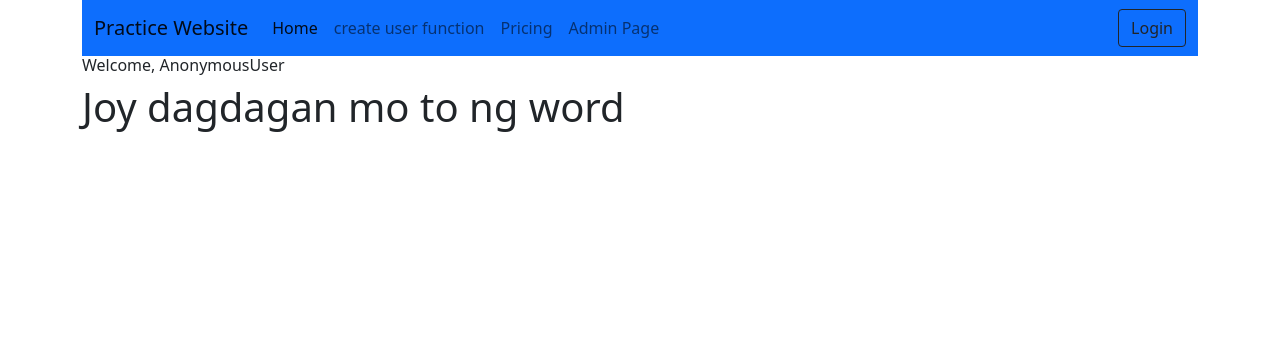
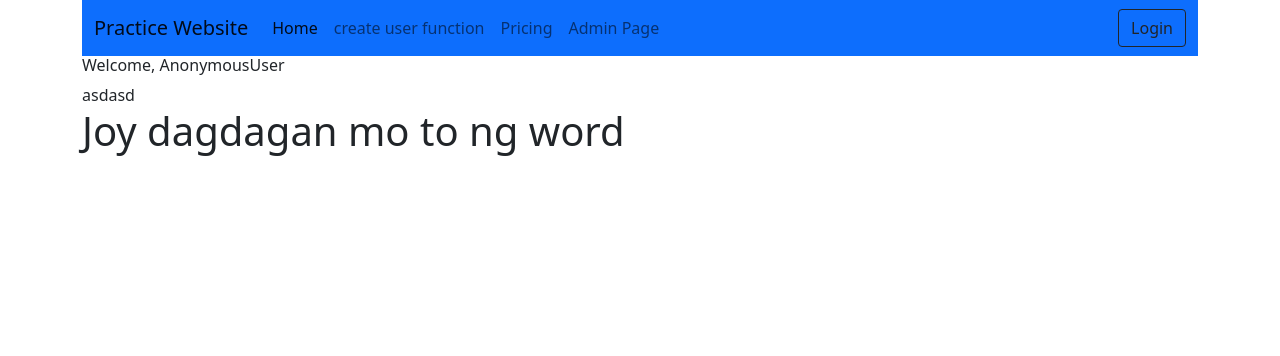
Before and after one commit to jemgithub0418/practice, a Django app: page / in a window 1280 px wide. Shown: the top 356 px of the page. Run offline with Django 3.2, Linux system fonts and the light colour scheme.

Commit message:
practice git

```diff
--- a/templates/main/home.html
+++ b/templates/main/home.html
@@ -6,6 +6,6 @@
 
 {% block content %}
     <h6>Welcome, {{request.user}}</h6>
-
+    asdasd
     <h1>Joy dagdagan mo to ng word</h1>
 {% endblock %}
```
